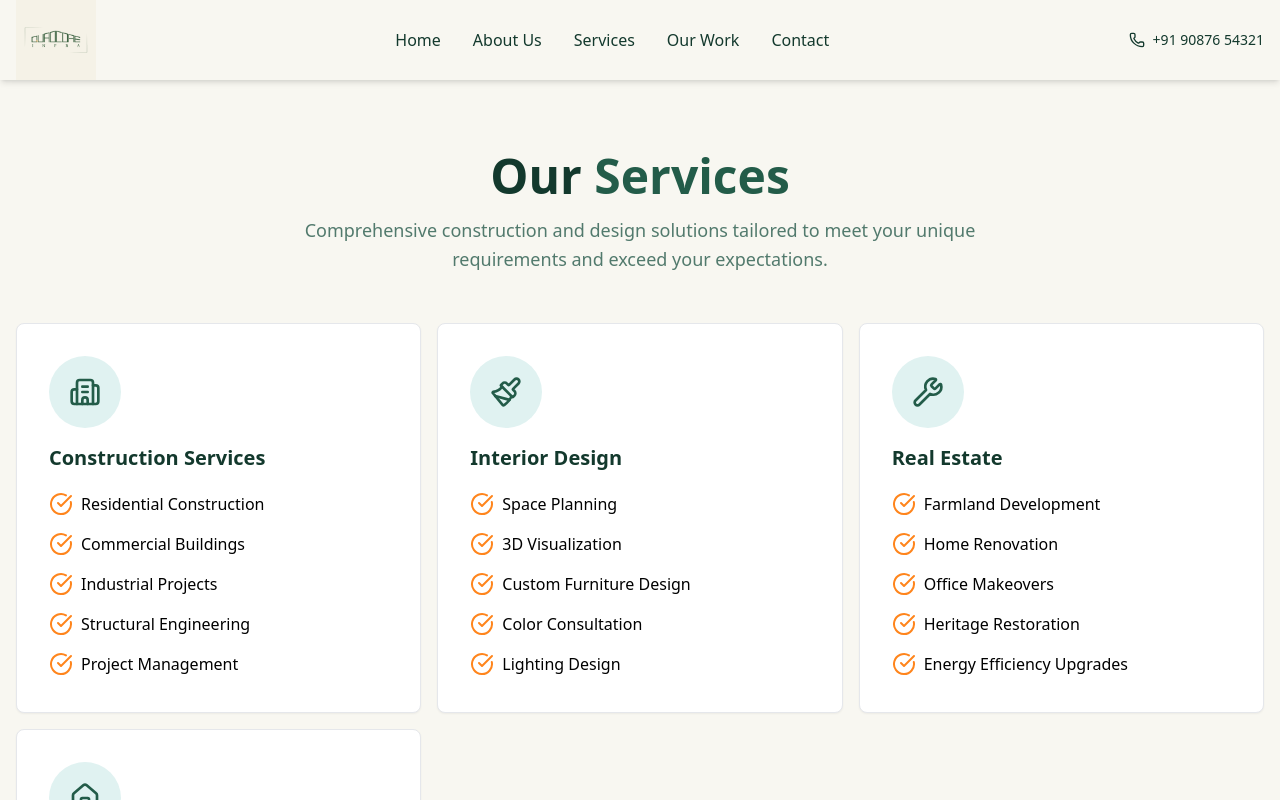
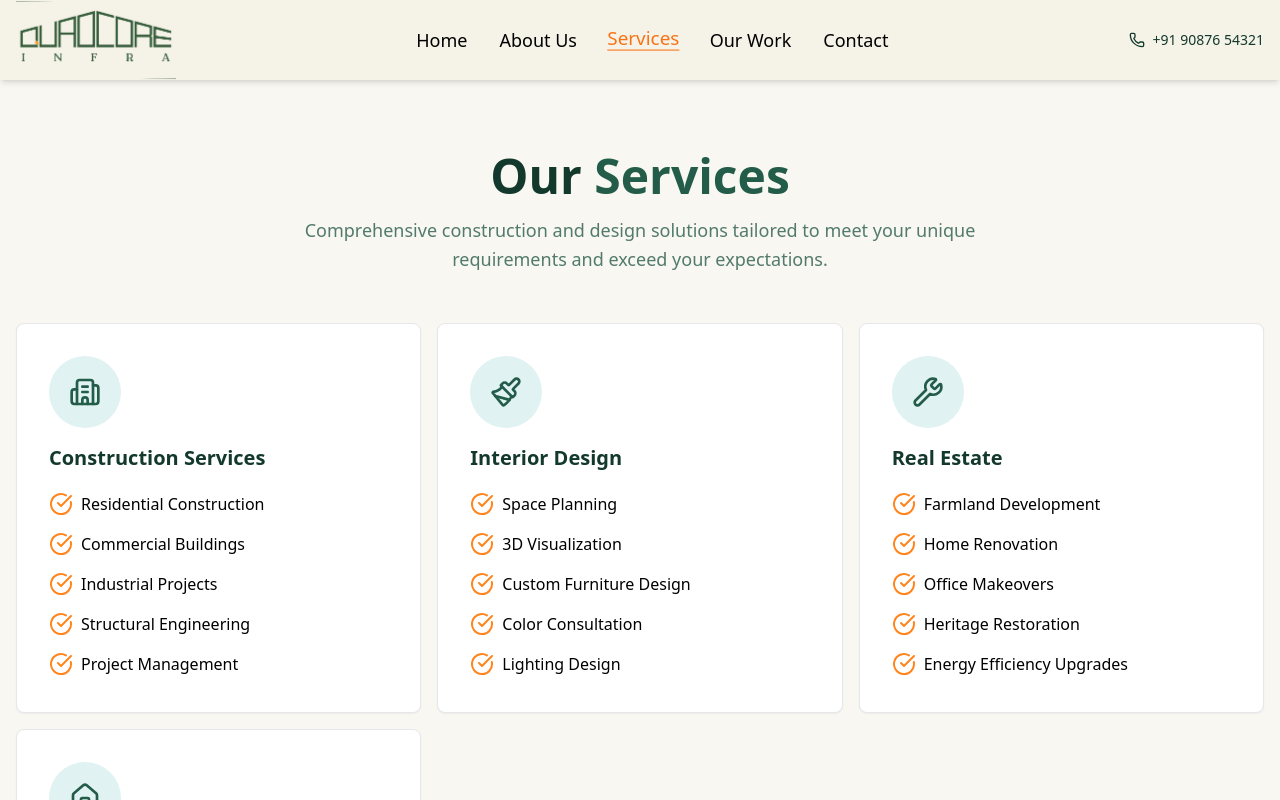
Before and after one commit to Manishh444/silver-adventure, a React (Vite) app: page /silver-adventure/services in a window 1280 px wide. Shown: the top 800 px of the page. Built offline with nearby package versions, Linux system fonts and the light colour scheme.

Commit message:
Fix: logo and navbar

```diff
--- a/src/Components/Header.jsx
+++ b/src/Components/Header.jsx
@@ -1,46 +1,100 @@
 import React, { useState } from "react";
 import logo from "../assets/company-logo.png";
-import { Link } from "react-router-dom";
+import { NavLink } from "react-router-dom";
 import { Phone, Menu, X } from "lucide-react";
 
 const Header = () => {
   const [isOpen, setIsOpen] = useState(false);
 
+  // Common animation classes for menu links
+  const linkBase =
+    "transition-all duration-300 transform hover:animate-slideUpZoom";
+
+  const activeClass = "text-quadcoreActive font-semibold";
+
   return (
-    <header className="bg-quadcore-lightBackground text-sm px-4 py-4 h-20 shadow-md flex items-center justify-between fixed top-0 w-full z-50">
-      {/* Main nav container */}
+    <header className="bg-[#F5F2E7] text-sm px-4 py-4 h-20 shadow-md flex items-center justify-between fixed top-0 w-full z-50">
       <nav className="flex justify-between w-full items-center text-quadcore-primary font-medium">
         {/* Logo */}
-        <div>
-          <Link to="/">
+        <div className="w-40 h-20 overflow-hidden">
+          <NavLink to="/">
             <img
               src={logo}
               alt="QuadCoreInfra Logo"
-              className="w-20 h-auto hover:cursor-pointer"
+              className="object-center object-cover w-full h-full hover:cursor-pointer"
             />
-          </Link>
+          </NavLink>
         </div>
 
         {/* Desktop Menu */}
-        <div className="hidden md:flex space-x-8 text-base">
-          <Link to="/" className="hover:text-quadcore-hoverText">
+        <div className="hidden md:flex space-x-8 text-lg">
+          <NavLink
+            to="/"
+            className={({ isActive }) =>
+              `transition-all duration-200
+              ${
+                isActive
+                  ? "text-orange-500 underline underline-offset-4 decoration-orange-500 scale-105 -translate-y-0.5"
+                  : "text-black hover:text-orange-500 hover:underline hover:underline-offset-4 hover:decoration-orange-500 hover:scale-105 hover:-translate-y-0.5"
+              }`
+            }>
             Home
-          </Link>
-          <Link to="/about" className="hover:text-quadcore-hoverText">
+          </NavLink>
+
+          <NavLink
+            to="/about"
+            className={({ isActive }) =>
+              `transition-all duration-200
+              ${
+                isActive
+                  ? "text-orange-500 underline underline-offset-4 decoration-orange-500 scale-105 -translate-y-0.5"
+                  : "text-black hover:text-orange-500 hover:underline hover:underline-offset-4 hover:decoration-orange-500 hover:scale-105 hover:-translate-y-0.5"
+              }`
+            }>
             About Us
-          </Link>
-          <Link to="/services" className="hover:text-quadcore-hoverText">
+          </NavLink>
+
+          <NavLink
+            to="/services"
+            className={({ isActive }) =>
+              `transition-all duration-200
+              ${
+                isActive
+                  ? "text-orange-500 underline underline-offset-4 decoration-orange-500 scale-105 -translate-y-0.5"
+                  : "text-black hover:text-orange-500 hover:underline hover:underline-offset-4 hover:decoration-orange-500 hover:scale-105 hover:-translate-y-0.5"
+              }`
+            }>
             Services
-          </Link>
-          <Link to="/work" className="hover:text-quadcore-hoverText">
+          </NavLink>
+
+          <NavLink
+            to="/work"
+            className={({ isActive }) =>
+              `transition-all duration-200
+              ${
+                isActive
+                  ? "text-orange-500 underline underline-offset-4 decoration-orange-500 scale-105 -translate-y-0.5"
+                  : "text-black hover:text-orange-500 hover:underline hover:underline-offset-4 hover:decoration-orange-500 hover:scale-105 hover:-translate-y-0.5"
+              }`
+            }>
             Our Work
-          </Link>
-          <Link to="/contact" className="hover:text-quadcore-hoverText">
+          </NavLink>
+
+          <NavLink
+            to="/contact"
+            className={({ isActive }) =>
+              `transition-all duration-200
+              ${
+                isActive
+                  ? "text-orange-500 underline underline-offset-4 decoration-orange-500 scale-105 -translate-y-0.5"
+                  : "text-black hover:text-orange-500 hover:underline hover:underline-offset-4 hover:decoration-orange-500 hover:scale-105 hover:-translate-y-0.5"
+              }`
+            }>
             Contact
-          </Link>
+          </NavLink>
         </div>
 
-        {/* Phone Number (always visible) */}
+        {/* Phone Number */}
         <a
           href="tel:+919087654321"
           className="hidden md:flex items-center gap-2 hover:text-quadcore-hoverText">
@@ -48,46 +102,70 @@ const Header = () => {
           <span>+91 90876 54321</span>
         </a>
 
-        {/* Mobile Menu Button */}
+        {/* Mobile Menu Toggle */}
         <button className="md:hidden" onClick={() => setIsOpen(!isOpen)}>
           {isOpen ? <X className="w-6 h-6" /> : <Menu className="w-6 h-6" />}
         </button>
       </nav>
 
-      {/* Mobile Dropdown Menu */}
+      {/* Mobile Dropdown */}
       {isOpen && (
         <div className="absolute top-20 left-0 w-full bg-quadcore-lightBackground shadow-md md:hidden animate-slideDown">
           <div className="flex flex-col items-start px-6 py-4 space-y-4 text-base">
-            <Link
+            <NavLink
+              to="/"
               onClick={() => setIsOpen(false)}
-              to="/"
-              className="hover:text-quadcore-hoverText">
+              className={({ isActive }) =>
+                `${linkBase} ${
+                  isActive ? activeClass : "hover:text-quadcore-hoverText"
+                }`
+              }>
               Home
-            </Link>
-            <Link
+            </NavLink>
+
+            <NavLink
+              to="/about"
               onClick={() => setIsOpen(false)}
-              to="/about"
-              className="hover:text-quadcore-hoverText">
+              className={({ isActive }) =>
+                `${linkBase} ${
+                  isActive ? activeClass : "hover:text-quadcore-hoverText"
+                }`
+              }>
               About Us
-            </Link>
-            <Link
+            </NavLink>
+
+            <NavLink
+              to="/services"
               onClick={() => setIsOpen(false)}
-              to="/services"
-              className="hover:text-quadcore-hoverText">
+              className={({ isActive }) =>
+                `${linkBase} ${
+                  isActive ? activeClass : "hover:text-quadcore-hoverText"
+                }`
+              }>
               Services
-            </Link>
-            <Link
+            </NavLink>
+
+            <NavLink
+              to="/work"
               onClick={() => setIsOpen(false)}
-              to="/work"
-              className="hover:text-quadcore-hoverText">
+              className={({ isActive }) =>
+                `${linkBase} ${
+                  isActive ? activeClass : "hover:text-quadcore-hoverText"
+                }`
+              }>
               Our Work
-            </Link>
-            <Link
+            </NavLink>
+
+            <NavLink
+              to="/contact"
               onClick={() => setIsOpen(false)}
-              to="/contact"
-              className="hover:text-quadcore-hoverText">
+              className={({ isActive }) =>
+                `${linkBase} ${
+                  isActive ? activeClass : "hover:text-quadcore-hoverText"
+                }`
+              }>
               Contact
-            </Link>
+            </NavLink>
 
             <a
               href="tel:+919087654321"
--- a/src/Components/HeroSection.jsx
+++ b/src/Components/HeroSection.jsx
@@ -19,7 +19,7 @@ const HeroSection = () => {
           <div className="pr-4">
             <h1 className="text-5xl md:text-6xl lg:text-7xl font-extrabold text-quadcore-lightBackground flex flex-col">
               Building Dreams,
-              <span className="text-[#FF8001]">Designing Futures</span>
+              <span className="text-[#ff7a00]">Designing Futures</span>
             </h1>
           </div>
           <p className="text-[#E3E7E0] text-lg md:text-xl pr-4 md:min-w-md lg:max-w-2xl">
--- a/tailwind.config.js
+++ b/tailwind.config.js
@@ -15,7 +15,17 @@ export default {
           bgIcon: "#E0F2F1",
           hoverText: "#235C4A",
           footerText: "#CED7D0",
+          quadcoreActive: "#ff7a00", // bright orange highlight
         },
+      },
+      keyframes: {
+        slideUpZoom: {
+          "0%": { transform: "translateY(0) scale(1)" },
+          "100%": { transform: "translateY(-3px) scale(1.1)" },
+        },
+      },
+      animation: {
+        slideUpZoom: "slideUpZoom 0.25s ease-out forwards",
       },
     },
   },
```
Also changed, not shown: src/assets/company-logo.png, 8 other files (tests, documents, lock files or other folders).
